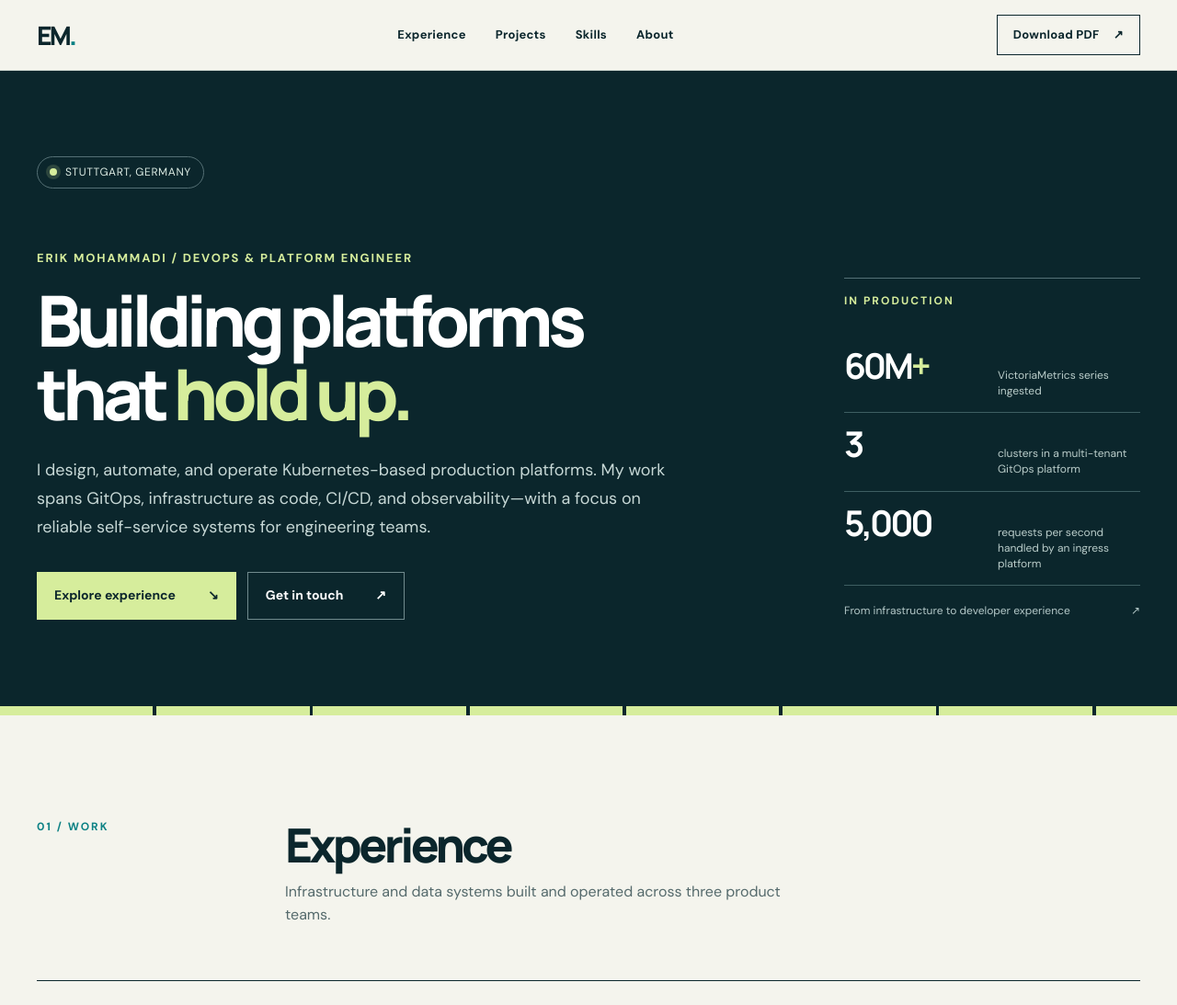
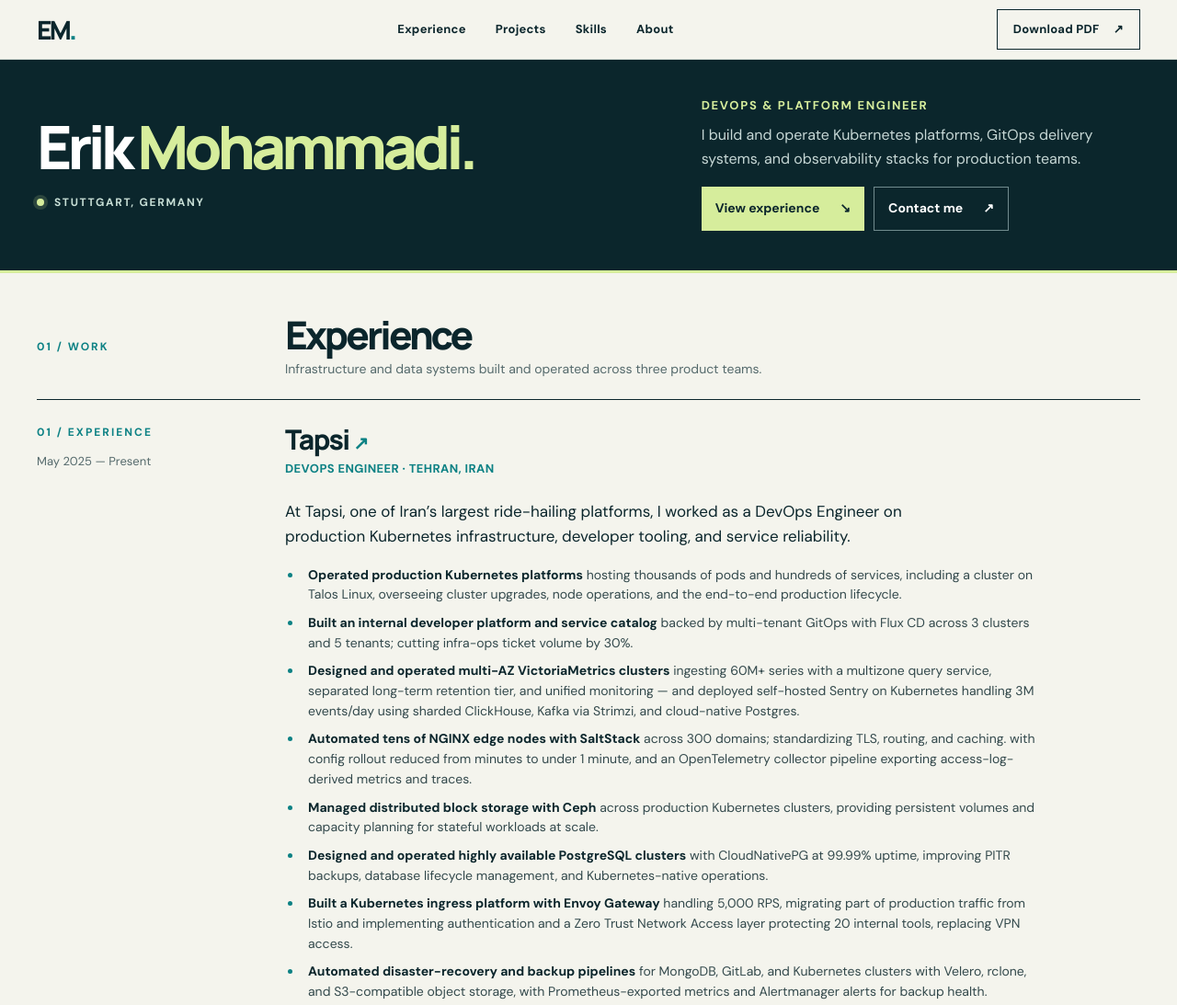
Before and after one commit to sadegh-msm/sadegh-msm.github.io, a plain HTML site: page index.html in a window 1280 px wide. Shown: the top 1093 px of the page at 92% size. Drawn offline with Linux system fonts and the light colour scheme.

Commit message:
Shorten portfolio introduction and surface experience sooner

```diff
--- a/index.html
+++ b/index.html
@@ -14,18 +14,13 @@
   </div></header>
   <main id="main">
     <section class="hero" id="top"><div class="shell hero-grid">
-      <div class="hero-main"><div class="availability"><span class="signal"></span> Stuttgart, Germany</div>
-        <p class="hero-kicker">Erik Mohammadi / DevOps & Platform Engineer</p>
-        <h1>Building platforms<br>that <em>hold up.</em></h1>
-        <p class="hero-copy">I design, automate, and operate Kubernetes-based production platforms. My work spans GitOps, infrastructure as code, CI/CD, and observability—with a focus on reliable self-service systems for engineering teams.</p>
-        <div class="hero-actions"><a class="button button-primary" href="#experience">Explore experience <span aria-hidden="true">↘</span></a><a class="button button-ghost" href="mailto:erik.modi@outlook.com">Get in touch <span aria-hidden="true">↗</span></a></div>
+      <div class="hero-main"><h1>Erik <em>Mohammadi.</em></h1>
+        <p class="hero-kicker"><span class="signal"></span> Stuttgart, Germany</p>
       </div>
-      <aside class="hero-aside" aria-label="Selected engineering scale"><div class="aside-label">In production</div>
-        <div class="metric"><strong>60M<span>+</span></strong><span>VictoriaMetrics series ingested</span></div>
-        <div class="metric"><strong>3</strong><span>clusters in a multi-tenant GitOps platform</span></div>
-        <div class="metric"><strong>5,000</strong><span>requests per second handled by an ingress platform</span></div>
-        <div class="aside-bottom">From infrastructure to developer experience <span aria-hidden="true">↗</span></div>
-      </aside>
+      <div class="hero-aside"><p class="hero-role">DevOps &amp; Platform Engineer</p>
+        <p class="hero-copy">I build and operate Kubernetes platforms, GitOps delivery systems, and observability stacks for production teams.</p>
+        <div class="hero-actions"><a class="button button-primary" href="#experience">View experience <span aria-hidden="true">↘</span></a><a class="button button-ghost" href="mailto:erik.modi@outlook.com">Contact me <span aria-hidden="true">↗</span></a></div>
+      </div>
     </div><div class="hero-rule"></div></section>
 
     <section class="section experience" id="experience"><div class="shell"><div class="section-heading"><span class="eyebrow">01 / Work</span><div><h2>Experience</h2><p>Infrastructure and data systems built and operated across three product teams.</p></div></div><div class="jobs"><article class="job" id="job-1">
--- a/styles.css
+++ b/styles.css
@@ -12,3 +12,29 @@
 @media(max-width:980px){.shell{width:min(100% - 48px,850px)}.hero-grid{grid-template-columns:1fr;gap:55px}.hero-aside{display:grid;grid-template-columns:repeat(3,1fr);gap:16px}.aside-label,.aside-bottom{grid-column:1/-1}.metric{display:block;border-top:1px solid #3e5e62}.metric>span{display:block;margin-top:9px}.section-heading,.job,.skill-row{grid-template-columns:170px 1fr;gap:25px}.project-grid{grid-template-columns:1fr 1fr}.about-grid{gap:40px}}
 @media(max-width:680px){.shell{width:calc(100% - 36px)}.site-header{position:static}.header-inner{min-height:66px}.site-header nav{display:none}.header-cta{padding:9px 12px}.hero-grid{padding-top:50px;padding-bottom:70px}.hero-kicker{margin-top:54px}.hero h1{font-size:clamp(49px,11vw,72px)}.hero-copy{font-size:16px}.hero-aside{grid-template-columns:1fr 1fr}.metric{padding:10px 0}.metric strong{font-size:34px}.section{padding:70px 0}.section-heading,.job,.skill-row,.about-grid,.contact-inner{grid-template-columns:1fr;gap:14px}.section-heading{margin-bottom:35px}.job{padding:29px 0}.job-meta{flex-direction:row;justify-content:space-between}.job h3{font-size:26px}.job-intro{font-size:15px;margin:18px 0 14px}.detail-list{font-size:13px}.project-grid{grid-template-columns:1fr}.project-card{padding:23px}.skill-row{padding:16px 0}.about-grid{gap:35px}.contact{padding:70px 0}.contact-inner{gap:25px}}
 @media(prefers-reduced-motion:reduce){:root{scroll-behavior:auto}.button{transition:none}}
+
+/* A concise introduction puts the work history within the first viewport. */
+.header-inner{min-height:64px}
+.hero-grid{grid-template-columns:minmax(0,1.05fr) minmax(0,.95fr);gap:clamp(36px,6vw,96px);align-items:end;padding-top:57px;padding-bottom:61px}
+.hero-kicker{display:flex;align-items:center;gap:11px;margin:0 0 20px;color:#c8dfd6;font-size:12px}
+.hero h1{font-size:clamp(55px,6vw,82px);line-height:1}
+.hero-aside{border:0;padding:0;align-self:end}
+.hero-role{margin:0 0 13px;color:var(--lime);font-size:13px;font-weight:800;letter-spacing:.13em;text-transform:uppercase}
+.hero-copy{font-size:17px;line-height:1.6;margin:0 0 25px;max-width:550px}
+.hero-actions{gap:10px}.hero-actions .button{padding:12px 15px;gap:22px}
+.hero-rule{height:3px;background:var(--lime)}
+.experience{padding-top:70px}.experience .section-heading{margin-bottom:32px}
+@media(max-width:980px){.hero-grid{grid-template-columns:minmax(0,1fr) minmax(0,1fr);gap:28px}.hero-aside{display:block}.hero h1{font-size:clamp(54px,7vw,72px)}}
+@media(max-width:680px){.header-inner{min-height:62px}.hero-grid{grid-template-columns:1fr;gap:25px;padding-top:39px;padding-bottom:46px}.hero-kicker{margin:0 0 15px}.hero h1{font-size:clamp(49px,11vw,66px)}.hero-role{margin-bottom:8px}.hero-copy{font-size:15px;line-height:1.55;margin-bottom:18px}.hero-actions .button{padding:11px 13px;gap:15px}.experience{padding-top:52px}.experience .section-heading{margin-bottom:22px}}
+
+/* Final compact composition: the first role is visible above the fold. */
+.hero-grid{grid-template-columns:minmax(0,1.15fr) minmax(0,.85fr);align-items:center;padding-top:40px;padding-bottom:43px}
+.hero h1{font-size:clamp(52px,5.1vw,72px);line-height:1.04;white-space:nowrap}
+.hero-kicker{margin:17px 0 0;color:#c8dfd6}
+.hero-role{margin-bottom:9px}.hero-copy{font-size:16px;margin-bottom:18px}
+.experience{padding-top:44px}.experience .section-heading{margin-bottom:21px;align-items:center}
+.experience .section-heading h2{font-size:clamp(35px,3.3vw,48px);margin-bottom:4px}
+.experience .section-heading p{font-size:14px}
+.experience .job:first-child{padding-top:26px}
+@media(max-width:980px){.hero h1{white-space:normal}.hero-grid{grid-template-columns:1fr 1fr}.hero h1{font-size:clamp(48px,5.5vw,64px)}}
+@media(max-width:680px){.hero-grid{grid-template-columns:1fr;gap:19px;padding-top:35px;padding-bottom:38px}.hero h1{font-size:clamp(47px,11vw,64px)}.hero-kicker{margin-top:13px}.hero-copy{font-size:15px;margin-bottom:15px}.experience{padding-top:38px}.experience .section-heading{margin-bottom:18px}.experience .section-heading h2{font-size:35px}.experience .job:first-child{padding-top:21px}}
```
